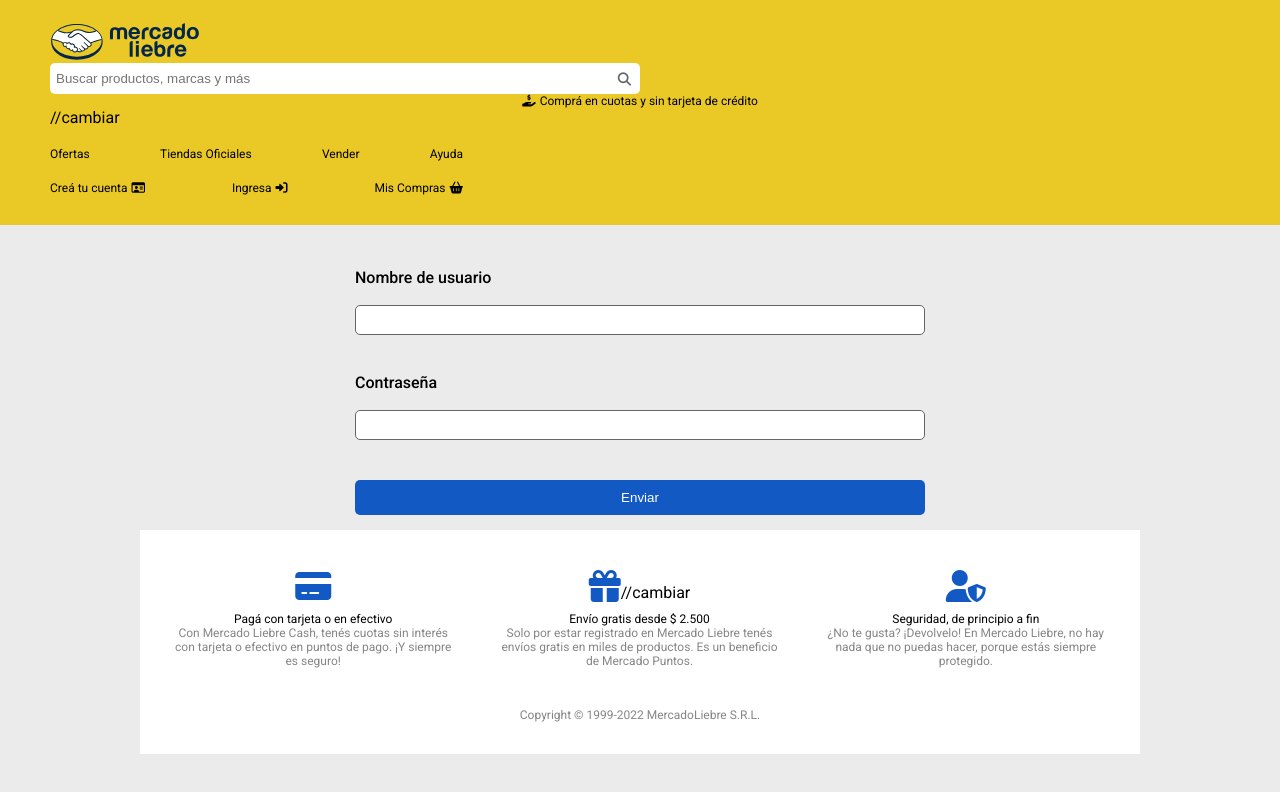
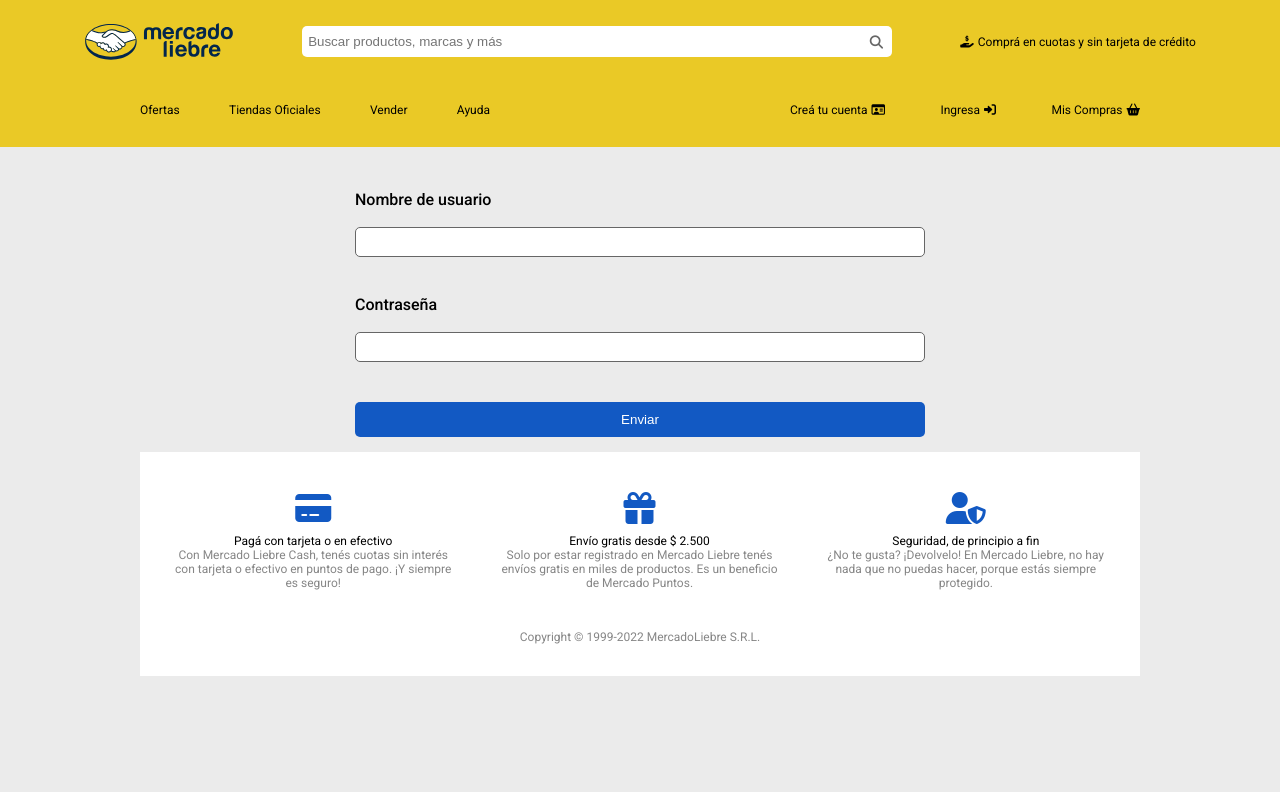
Before and after one commit to MelinaNunez/proyectoML, a website: page views/login.html in a window 1280 px wide. Drawn offline with Linux system fonts and the light colour scheme; a web font is replaced by a local one.

Commit message:
arreglos

```diff
--- a/views/login.html
+++ b/views/login.html
@@ -19,7 +19,7 @@
 </head>
 <body>
     <header>
-        <section class="header-section">
+        <section class="sectionMain">
             <figure class="logo">
                 <a href = "/">
                 <img src="/public/imagenes/logo-mercado-liebre.svg" alt="Logo Mercado Liebre">
@@ -33,7 +33,7 @@
             </form>
             <p class="header-p"><i class="fa-solid fa-hand-holding-dollar mano"></i>Comprá en cuotas y sin tarjeta de crédito</p>
         </section>
-        <section class="navbar"> //cambiar
+        <section class="headerNav">
             <nav class="nav-top">
                 <a href="#">Ofertas</a>
                 <a href="">Tiendas Oficiales</a>
@@ -72,7 +72,7 @@
             <p class="texto-footer">Con Mercado Liebre Cash, tenés cuotas sin interés con tarjeta o efectivo en puntos de pago. ¡Y siempre es seguro!</p>
         </section>
         <section>
-            <i class="fa-solid fa-gift iconos"></i>//cambiar
+            <i class="fa-solid fa-gift iconos"></i>
             <p class="titulo-footer">Envío gratis desde $ 2.500</p>
             <p class="texto-footer">Solo por estar registrado en Mercado Liebre tenés envíos gratis en miles de productos. Es un beneficio de Mercado Puntos.</p>
         </section>
```
Also changed, not shown: views/register.html (+4 -2 lines).
